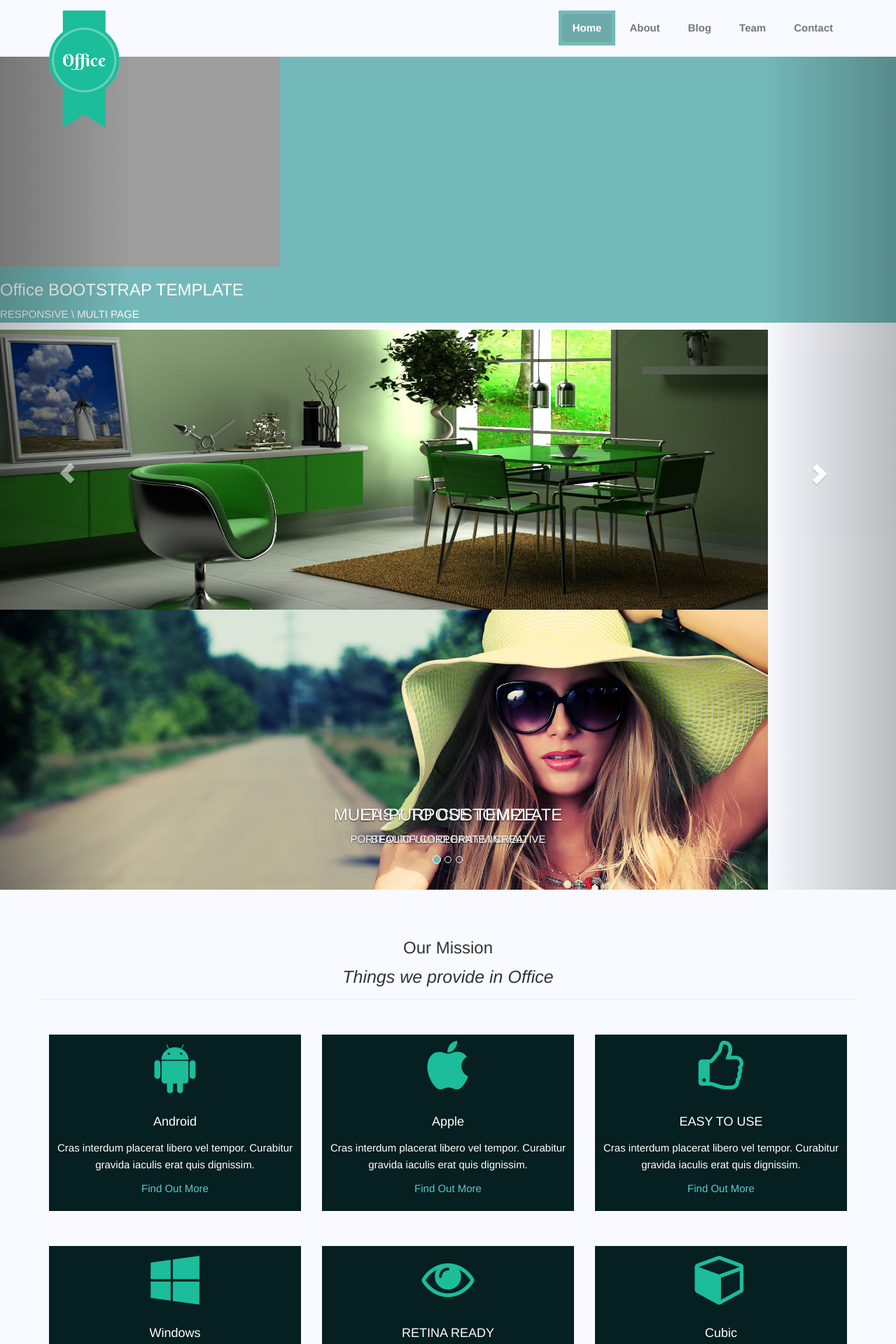
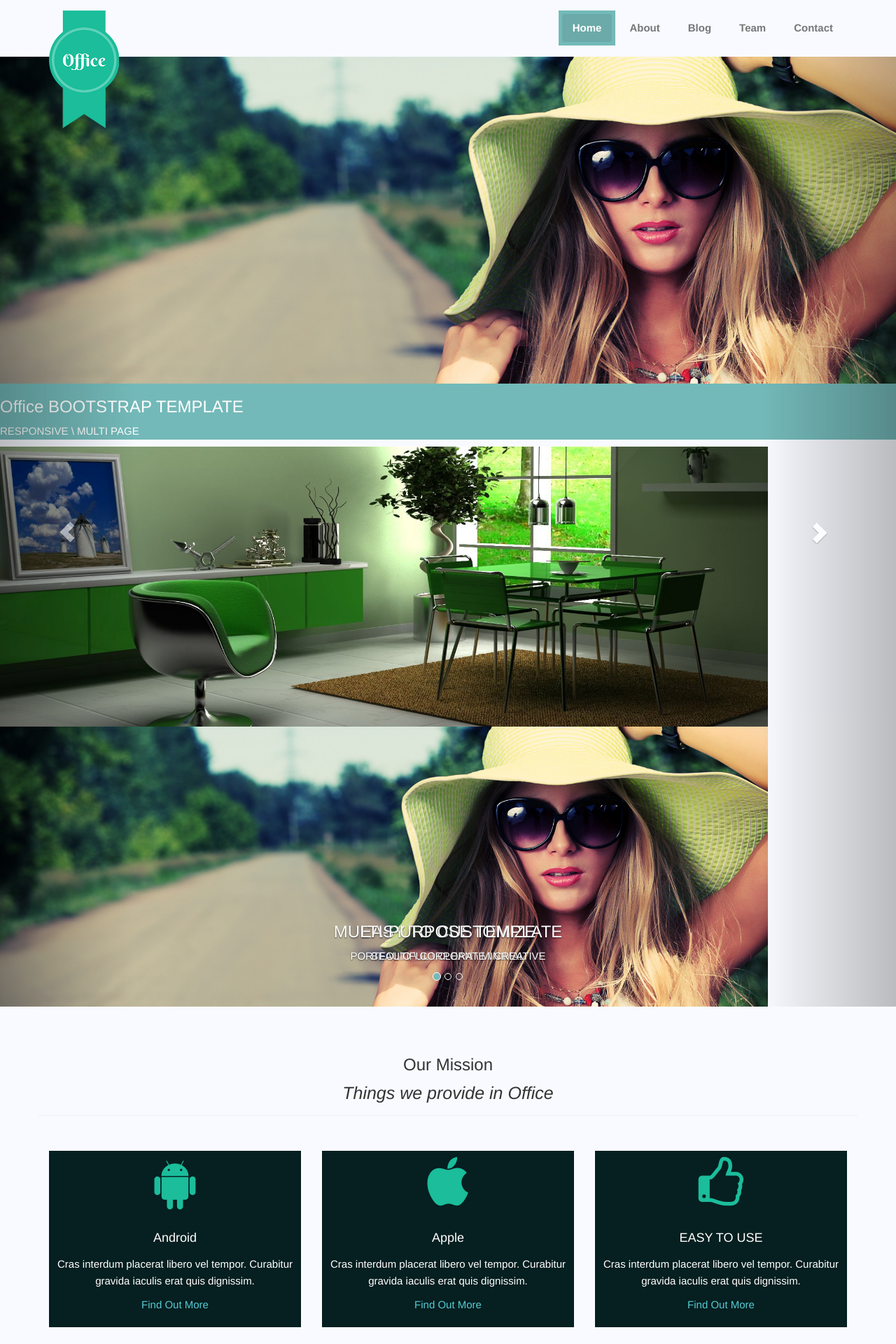
Before and after one commit to yichenchuxin/day1doctor, a Jekyll site: the page built from index.html, in a window 1280 px wide. Shown: the top 1920 px of the page at 70% size. Built offline with Jekyll 4.4.1, drawn with Linux system fonts in a browser that asks for light colours.

Commit message:
Update home_style.html

```diff
--- a/_layouts/home_style.html
+++ b/_layouts/home_style.html
@@ -23,26 +23,24 @@
                     <div class="carousel-inner" role="listbox">
                         <!-- Begin Slide 1 -->
                         <div class="item active">
-                            <img src=="{{ '/assets/img/slider/slide2.jpg' | relative_url }}" height="400" alt="Image of first carousel">
+                            <img src="{{ '/assets/img/slider/slide2.jpg' | relative_url }}" height="400" alt="Image of first carousel">
                                 <h3 class="carousel-title hidden-xs">Office BOOTSTRAP TEMPLATE</h3>
                                 <p class="carousel-body">RESPONSIVE \ MULTI PAGE</p>
                             </div>
                         </div>
                         <!-- End Slide 1 -->
-
                         <!-- Begin Slide 2 -->
                         <div class="item">
-                            <img src="../assets/img/slider/slide4.jpg" height="400" alt="Image of second carousel">
+                            <img src="{{ '/assets/img/slider/slide4.jpg' | relative_url }}" height="400" alt="Image of second carousel">
                             <div class="carousel-caption">
                                 <h3 class="carousel-title hidden-xs">EASY TO CUSTOMIZE</h3>
                                 <p class="carousel-body">BEAUTIFUL \ CLEAN \ MINIMAL</p>
                             </div>
                         </div>
                         <!-- End Slide 2 -->
-
                         <!-- Begin Slide 3 -->
                         <div class="item">
-                            <img src="../assets/img/slider/slide2.jpg" height="400" alt="Image of third carousel">
+                            <img src="{{ '/assets/img/slider/slide2.jpg' | relative_url }}" height="400" alt="Image of third carousel">
                             <div class="carousel-caption">
                                 <h3 class="carousel-title hidden-xs">MULTI-PURPOSE TEMPLATE</h3>
                                 <p class="carousel-body">PORTFOLIO \ CORPORATE \ CREATIVE</p>
```
